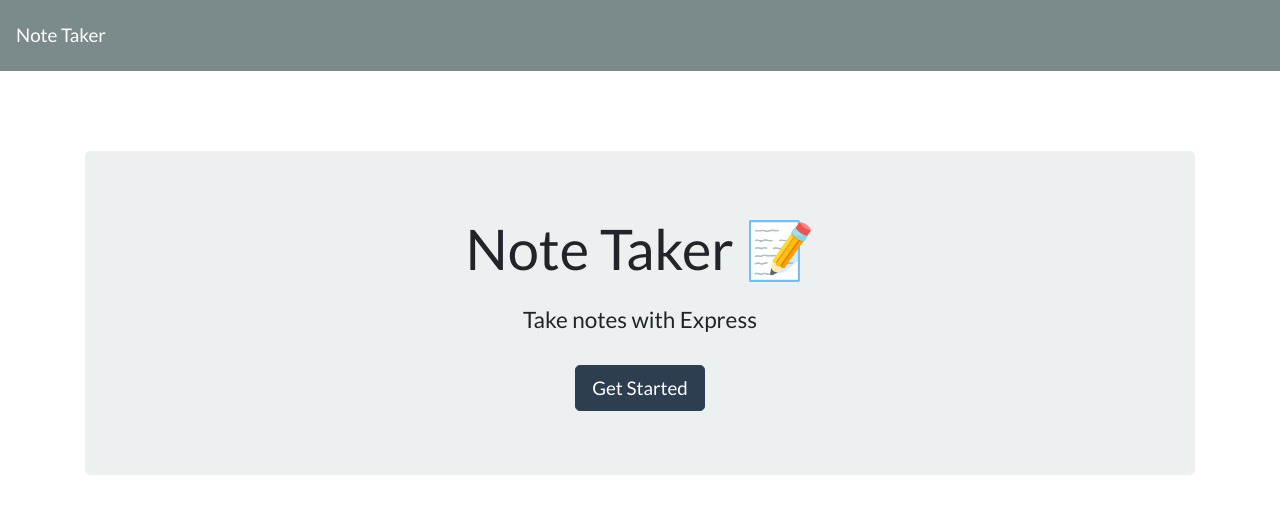
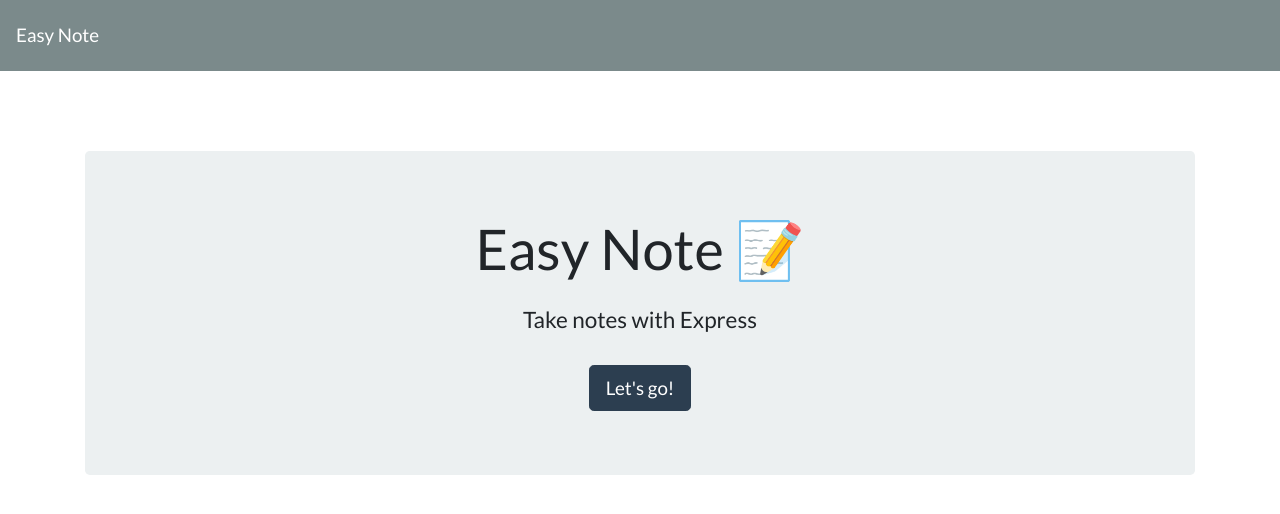
Before and after one commit to stephtf/easy-note, a website: page public/index.html in a window 1280 px wide. Drawn offline with nearby package versions, Linux system fonts and the light colour scheme; no server answers.

Commit message:
updated readme with new screenshot; updated the title in the html

```diff
--- a/public/index.html
+++ b/public/index.html
@@ -11,14 +11,14 @@
 
 <body>
   <nav class="navbar navbar-dark bg-dark">
-    <a class="navbar-brand" href="/">Note Taker
+    <a class="navbar-brand" href="/">Easy Note
     </a>
   </nav>
   <div class="container">
     <div style="margin-top: 80px;" class="jumbotron text-center">
-      <h1 class="display-4">Note Taker <span role="img" aria-label="Memo">📝</span></h1>
+      <h1 class="display-4">Easy Note <span role="img" aria-label="Memo">📝</span></h1>
       <h4 class="mt-4">Take notes with Express</h4>
-      <a class="btn btn-primary btn-lg mt-4" href="/notes" role="button">Get Started</a>
+      <a class="btn btn-primary btn-lg mt-4" href="/notes" role="button">Let's go!</a>
     </div>
   </div>
   <script src="/assets/js/index.js"></script>
```
Also changed, not shown: public/notes.html (+1 -1 lines), public/assets/screenshot.png.
